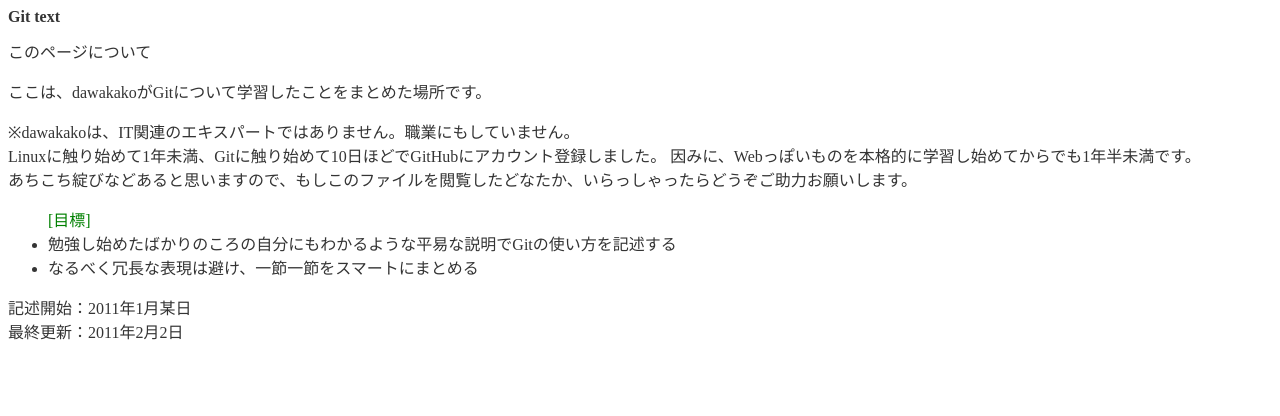
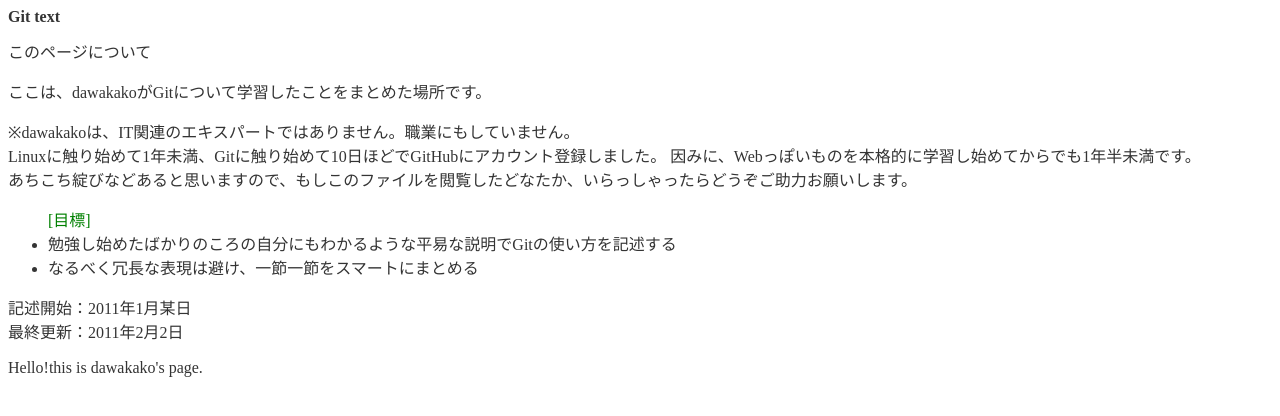
Before and after one commit to dawakako/Git-personal-notes, a plain HTML site: page index.html in a window 1280 px wide. Drawn offline with Linux system fonts and the light colour scheme.

Commit message:
redテスト

```diff
--- a/index.html
+++ b/index.html
@@ -19,5 +19,6 @@ Linuxに触り始めて1年未満、Gitに触り始めて10日ほどでGitHubに
 <p>記述開始：2011年1月某日<br>
 最終更新：2011年2月2日
 </p>
+<p>Hello!this is dawakako's page.</p>
 </body>
 </html>
```
